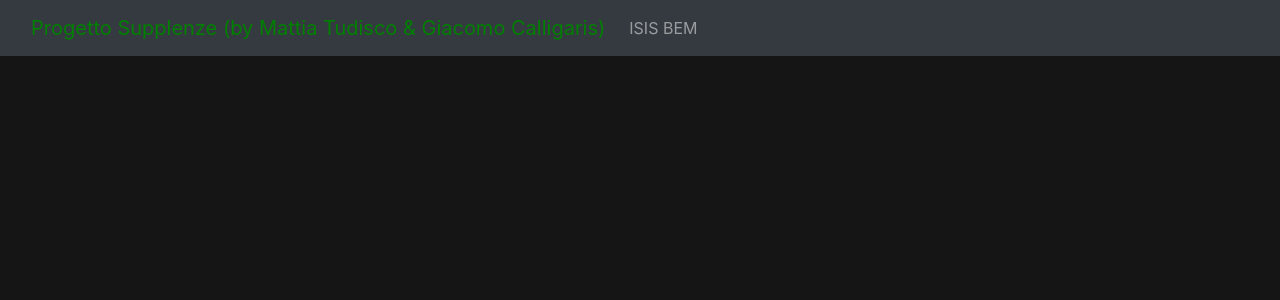
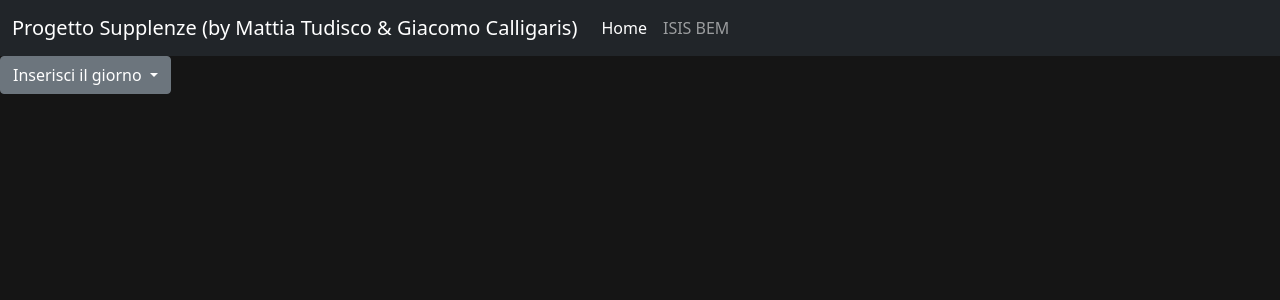
Before and after one commit to MattyMikky/Progetto-Supplenze-con-Giacomino, a Flask app: page / in a window 1280 px wide. Shown: the top 300 px of the page. Run offline with Flask 2, Linux system fonts and the light colour scheme; some libraries are stand-ins or nearby versions.

Commit message:
aggiunta navbar da modificare e drop down button

```diff
--- a/FlaskApp/templates/base.html
+++ b/FlaskApp/templates/base.html
@@ -3,52 +3,93 @@
   <head>
 
     <meta charset="utf-8">
-    <meta name="viewport" content="width=device-width, initial-scale=1, shrink-to-fit=no">
-    <link rel="shortcut icon" type="image/x-icon" href="" />
-    <link rel="stylesheet" href="https://cdn.jsdelivr.net/npm/bootstrap@4.0.0/dist/css/bootstrap.min.css" integrity="sha384-Gn5384xqQ1aoWXA+058RXPxPg6fy4IWvTNh0E263XmFcJlSAwiGgFAW/dAiS6JXm" crossorigin="anonymous">
+    <meta name="viewport" content="width=device-width, initial-scale=1">
 
-    <title>ISIS BEM Supplenze</title>
+
+    <link href="https://cdn.jsdelivr.net/npm/bootstrap@5.1.3/dist/css/bootstrap.min.css"
+          rel="stylesheet"
+          integrity="sha384-1BmE4kWBq78iYhFldvKuhfTAU6auU8tT94WrHftjDbrCEXSU1oBoqyl2QvZ6jIW3"
+          crossorigin="anonymous">
+
+    <title>ISIS BEM Progetto Supplenze</title>
     <style>
         /* Modify the background color */
 
-        .navbar-expand-lg {
-            background-color: lightgreen;
+        .navbar-custom {
+            background-color: white;
         }
         /* Modify brand and text color */
 
-        .navbar-expand-lg .navbar-brand,
-        .navbar-expand-lg .navbar-text {
-            color: green;
+        .navbar-custom .navbar-brand,
+        .navbar-custom .navbar-text {
+            color: rgb(22, 22, 22);
         }
     </style>
+
   </head>
-  <body style="background-color: 	#151515">
+  <body style="background-color: #151515">
     <nav class="navbar navbar-expand-lg navbar-dark bg-dark">
         <div class="container-fluid">
-          <a class="navbar-brand" href="/">Progetto Supplenze (by Mattia Tudisco & Giacomo Calligaris)</a>
+          <a class="navbar-brand"
+             href="/">
+             Progetto Supplenze (by Mattia Tudisco & Giacomo Calligaris)
+          </a>
           <button class="navbar-toggler"
                   type="button"
                   data-bs-toggle="collapse"
-                  data-bs-target="#navbarSupportedContent"
-                  aria-controls="navbarSupportedContent"
+                  data-bs-target="#navbarNavDropdown"
+                  aria-controls="navbarNavDropdown"
                   aria-expanded="false"
                   aria-label="Toggle navigation">
             <span class="navbar-toggler-icon"></span>
           </button>
-          <div class="collapse navbar-collapse" id="navbarSupportedContent">
-            <ul class="navbar-nav me-auto mb-2 mb-lg-0">
+          <div class="collapse navbar-collapse" id="navbarNavDropdown">
+            <ul class="navbar-nav">
+              <li class="nav-item">
+                <a class="nav-link active" aria-current="page" href="/">Home</a>
+              </li>
               <li class="nav-item">
                 <a class="nav-link" href="https://bem.goiss.edu.it">ISIS BEM</a>
+              </li>
+                </ul>
+              </li>
             </ul>
           </div>
         </div>
       </nav>
 
+      <div class="dropdown">
+        <button class="btn btn-secondary dropdown-toggle"
+                type="button"
+                id="dropdownMenuButton1"
+                data-bs-toggle="dropdown"
+                aria-expanded="false">
+          Inserisci il giorno
+        </button>
+        <ul class="dropdown-menu" aria-labelledby="dropdownMenuButton1">
+          <li><a class="dropdown-item" href="#">Action</a></li>
+          <li><a class="dropdown-item" href="#">Another action</a></li>
+          <li><a class="dropdown-item" href="#">Something else here</a></li>
+        </ul>
+      </div>
 
 
 
-    <script src="https://code.jquery.com/jquery-3.2.1.slim.min.js" integrity="sha384-KJ3o2DKtIkvYIK3UENzmM7KCkRr/rE9/Qpg6aAZGJwFDMVNA/GpGFF93hXpG5KkN" crossorigin="anonymous"></script>
-    <script src="https://cdn.jsdelivr.net/npm/popper.js@1.12.9/dist/umd/popper.min.js" integrity="sha384-ApNbgh9B+Y1QKtv3Rn7W3mgPxhU9K/ScQsAP7hUibX39j7fakFPskvXusvfa0b4Q" crossorigin="anonymous"></script>
-    <script src="https://cdn.jsdelivr.net/npm/bootstrap@4.0.0/dist/js/bootstrap.min.js" integrity="sha384-JZR6Spejh4U02d8jOt6vLEHfe/JQGiRRSQQxSfFWpi1MquVdAyjUar5+76PVCmYl" crossorigin="anonymous"></script>
+
+    <script src="https://cdn.jsdelivr.net/npm/bootstrap@5.1.3/dist/js/bootstrap.bundle.min.js"
+            integrity="sha384-ka7Sk0Gln4gmtz2MlQnikT1wXgYsOg+OMhuP+IlRH9sENBO0LRn5q+8nbTov4+1p"
+            crossorigin="anonymous">
+    </script>
+
+
+    <script src="https://cdn.jsdelivr.net/npm/@popperjs/core@2.10.2/dist/umd/popper.min.js"
+            integrity="sha384-7+zCNj/IqJ95wo16oMtfsKbZ9ccEh31eOz1HGyDuCQ6wgnyJNSYdrPa03rtR1zdB"
+            crossorigin="anonymous">
+    </script>
+    <script src="https://cdn.jsdelivr.net/npm/bootstrap@5.1.3/dist/js/bootstrap.min.js"
+            integrity="sha384-QJHtvGhmr9XOIpI6YVutG+2QOK9T+ZnN4kzFN1RtK3zEFEIsxhlmWl5/YESvpZ13"
+            crossorigin="anonymous">
+    </script>
+
   </body>
 </html>
```
Also changed, not shown: FlaskApp/static/beauty.css (deleted, +0 -11 lines), FlaskApp/static/extended_beauty.css (deleted).
